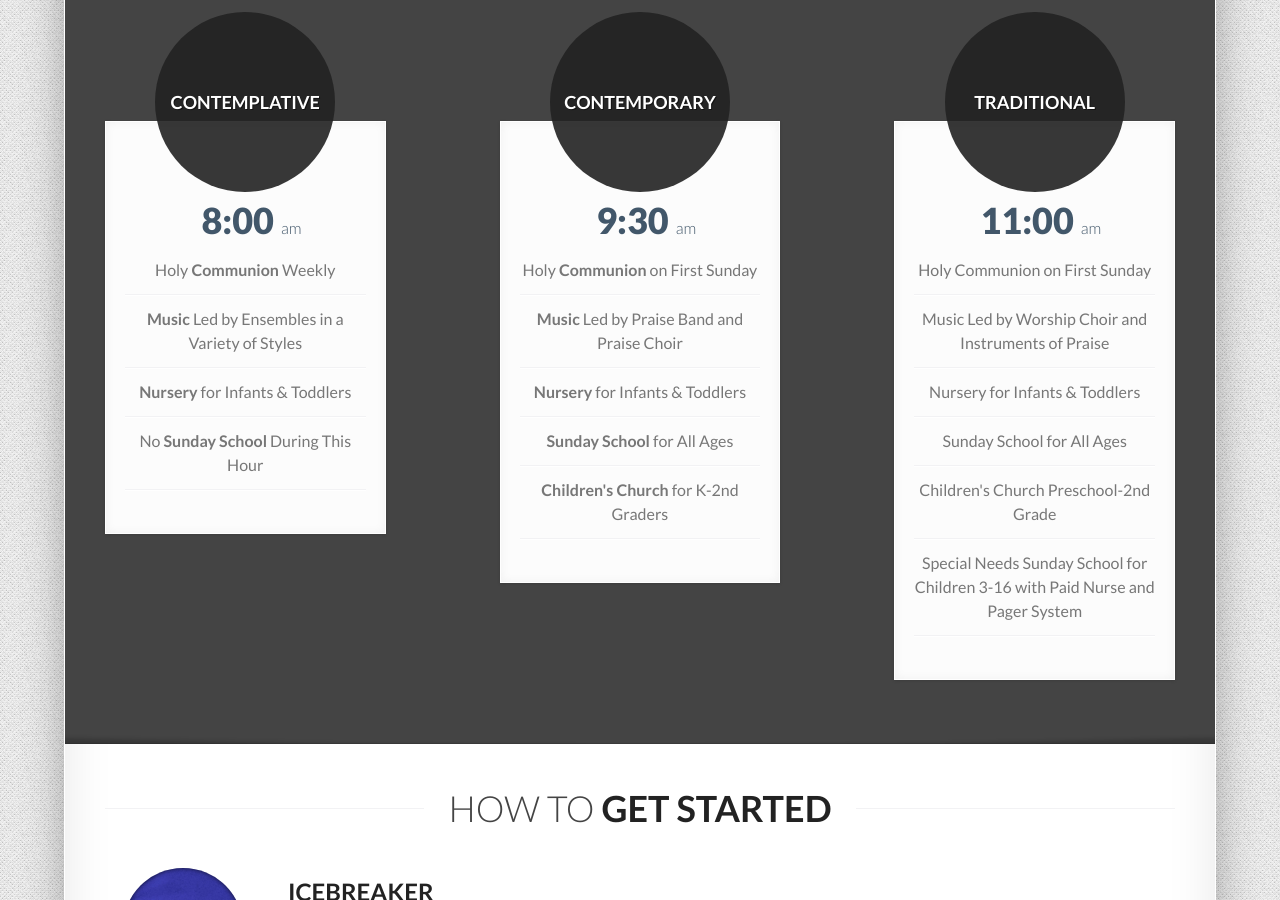
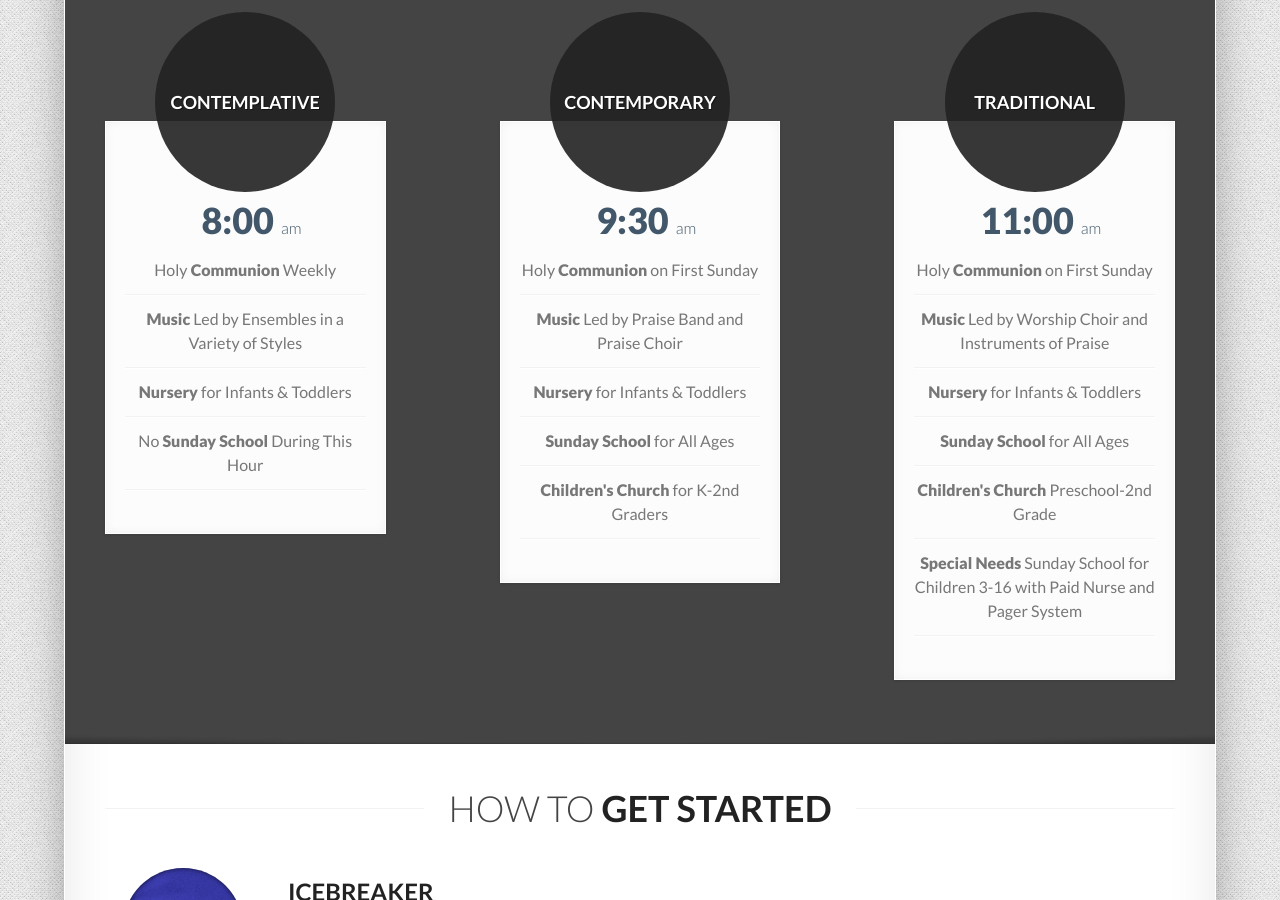
Before and after one commit to fvumc/fvumc.github.io, a Jekyll site: the page built from index.html, in a window 1280 px wide and 900 px high, scrolled down 1152 px. Built offline with Jekyll 4.4.1, drawn with Linux system fonts in a browser that asks for light colours; Markdown is read by kramdown in place of the engine named in the settings.

Commit message:
font weight 900

```diff
--- a/_includes/worship_times_section.html
+++ b/_includes/worship_times_section.html
@@ -27,10 +27,10 @@
                   </small>
                 </div>
                 <ul class="well-package-list">
-                  <li>Holy <strong>Communion</strong> Weekly</li>
-                  <li><strong>Music</strong> Led by Ensembles in a Variety of Styles</li>
-                  <li><strong>Nursery</strong> for Infants & Toddlers</li>
-                  <li>No <strong>Sunday School</strong> During This Hour</li>
+                  <li>Holy <span style="font-weight : 900;">Communion</span> Weekly</li>
+                  <li><span style="font-weight : 900;">Music</span> Led by Ensembles in a Variety of Styles</li>
+                  <li><span style="font-weight : 900;">Nursery</span> for Infants & Toddlers</li>
+                  <li>No <span style="font-weight : 900;">Sunday School</span> During This Hour</li>
                 </ul>
               </div>
             </div>
@@ -49,11 +49,11 @@
                   </small>
                 </div>
                 <ul class="well-package-list">
-                  <li>Holy <span style="font-weight : 700;">Communion</span> on First Sunday</li>
-                  <li><span style="font-weight : 700;">Music</span> Led by Praise Band and Praise Choir</li>
-                  <li><span style="font-weight : 700;">Nursery</span> for Infants & Toddlers</li>
-                  <li><span style="font-weight : 700;">Sunday School</span> for All Ages</li>
-                  <li><span style="font-weight : 700;">Children's Church</span> for K-2nd Graders</li>
+                  <li>Holy <span style="font-weight : 900;">Communion</span> on First Sunday</li>
+                  <li><span style="font-weight : 900;">Music</span> Led by Praise Band and Praise Choir</li>
+                  <li><span style="font-weight : 900;">Nursery</span> for Infants & Toddlers</li>
+                  <li><span style="font-weight : 900;">Sunday School</span> for All Ages</li>
+                  <li><span style="font-weight : 900;">Children's Church</span> for K-2nd Graders</li>
                 </ul>
               </div>
             </div>
@@ -72,13 +72,13 @@
                   </small>
                 </div>
                 <ul class="well-package-list">
-                  <li>Holy Communion on First Sunday</li>
-                  <li>Music Led by Worship Choir and Instruments of
+                  <li>Holy <span style="font-weight : 900;">Communion</span> on First Sunday</li>
+                  <li><span style="font-weight : 900;">Music</span> Led by Worship Choir and Instruments of
                   Praise</li>
-                  <li>Nursery for Infants & Toddlers</li>
-                  <li>Sunday School for All Ages</li>
-                  <li>Children's Church Preschool-2nd Grade</li>
-                  <li>Special Needs Sunday School for Children 3-16 with
+                  <li><span style="font-weight : 900;">Nursery</span> for Infants & Toddlers</li>
+                  <li><span style="font-weight : 900;">Sunday School</span> for All Ages</li>
+                  <li><span style="font-weight : 900;">Children's Church</span> Preschool-2nd Grade</li>
+                  <li><span style="font-weight : 900;">Special Needs</span> Sunday School for Children 3-16 with
                   Paid Nurse and Pager System</li>
                 </ul>
               </div>
```
